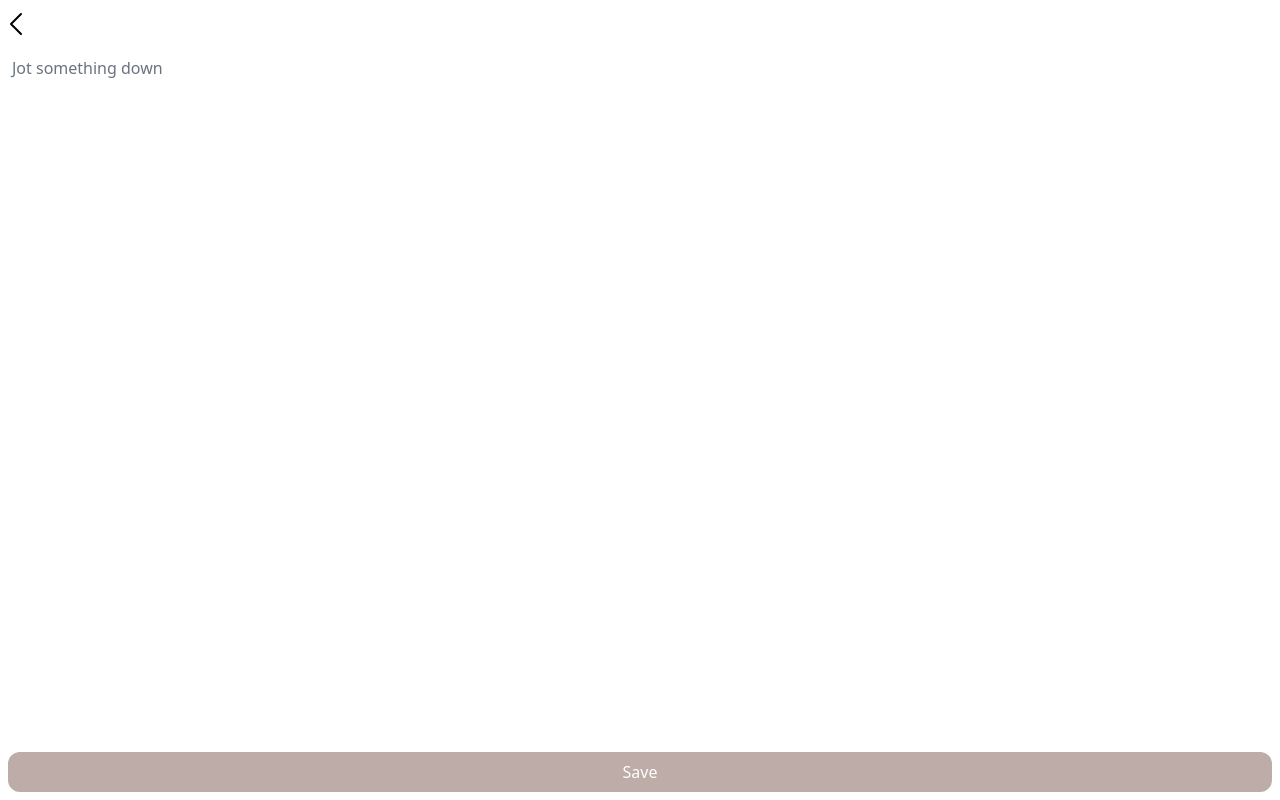
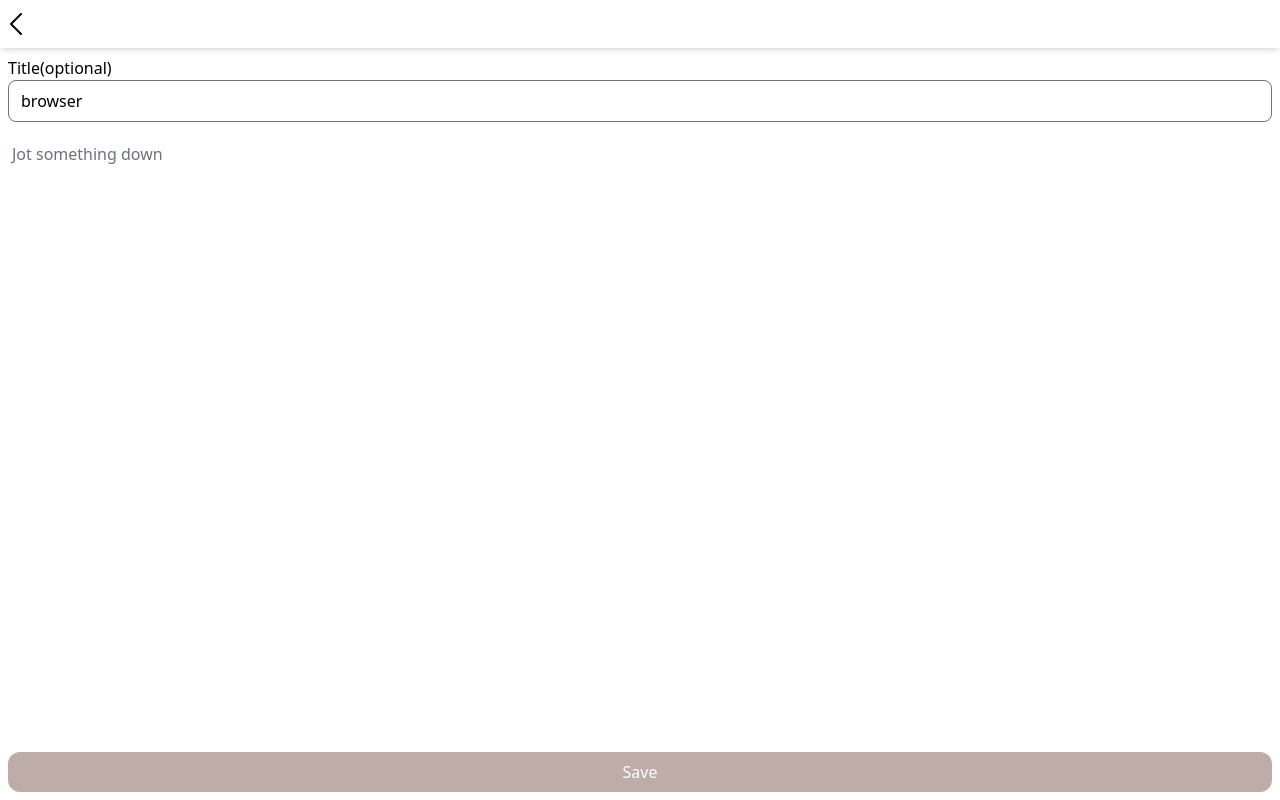
Before and after one commit to StanleyMasinde/Journly, a Vue app: page /new in a window 1280 px wide. Shown: the top 800 px of the page. Built offline with nearby package versions, Linux system fonts and the light colour scheme.

Commit message:
add title to journal

```diff
--- a/src/views/index.vue
+++ b/src/views/index.vue
@@ -13,7 +13,8 @@ onMounted(async () => {
 <template>
     <div class="mb-16 flex flex-col gap-3 p-2">
         <div v-for="journal in journals" class="border rounded-lg px-2 py-1 mx-3">
-            <h1 class="text-red-500">{{ formatDate(journal.dateTime) }}</h1>
+            <h2>{{ journal.title }}</h2>
+            <h3 class="text-red-500">{{ formatDate(journal.dateTime) }}</h3>
             <p class="line-clamp-3">{{ journal.body }}</p>
         </div>
     </div>
--- a/src/views/new.vue
+++ b/src/views/new.vue
@@ -1,4 +1,5 @@
 <script lang="ts" setup>
+import { title } from 'process';
 import { reactive, ref, Ref } from 'vue';
 import { RouterLink } from 'vue-router';
 import { CreateJournal } from '../interfaces'
@@ -15,6 +16,7 @@ const createJournal = (journal: CreateJournal) => {
         const transaction = idbRequest.result.transaction('journals', 'readwrite')
         transaction.objectStore('journals')
             .add({
+                title: journal.title,
                 body: journal.body,
                 dateTime: new Date()
             })
@@ -45,9 +47,15 @@ const createJournal = (journal: CreateJournal) => {
     <div id="alert" v-if="successful" class="bg-secondary text-primary py-2 text-center m-2 rounded-lg sticky top-0">
         <h1>Entry added successfuly</h1>
     </div>
-    <div class="sticky top-0 mb-16">
-        <textarea v-model="note.body" autofocus class="w-full border-[0px] ring-0 focus:ring-0 h-screen"
-            placeholder="Jot something down"></textarea>
+    <div class="sticky top-0 mb-16 flex flex-col gap-3 my-2">
+        <div class="px-2">
+            <label for="title">Title(optional)</label>
+            <input v-model="title" class="w-full rounded-lg" type="text" maxlength="30" placeholder="A brand new day">
+        </div>
+        <div>
+            <textarea v-model="note.body" autofocus class="w-full border-[0px] ring-0 focus:ring-0 h-screen"
+                placeholder="Jot something down"></textarea>
+        </div>
     </div>
     <button :disabled="note.body == ''" id="save" @click.prevent="($event) => createJournal(note)"
         class="fixed bottom-2 inset-x-2 bg-primary text-white py-2 rounded-xl disabled:bg-primary/50">
```
